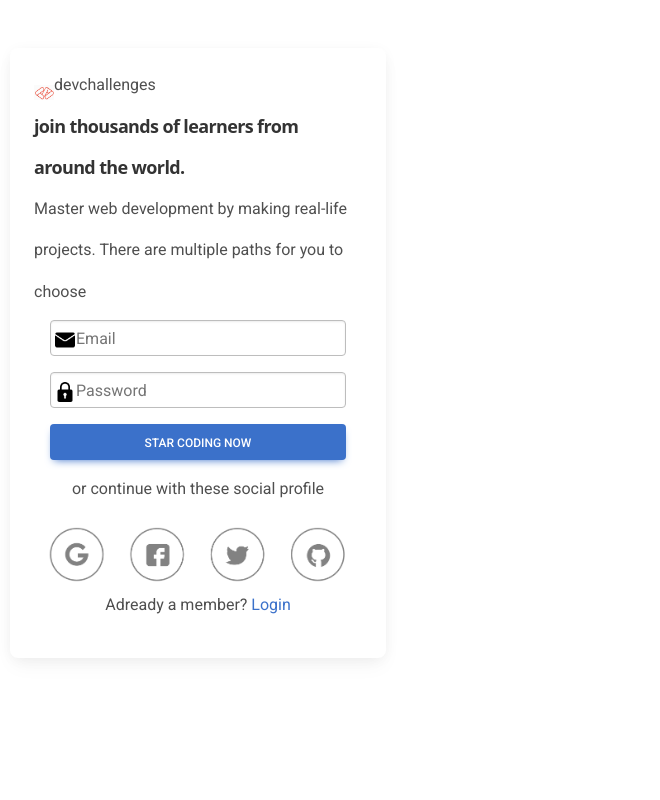
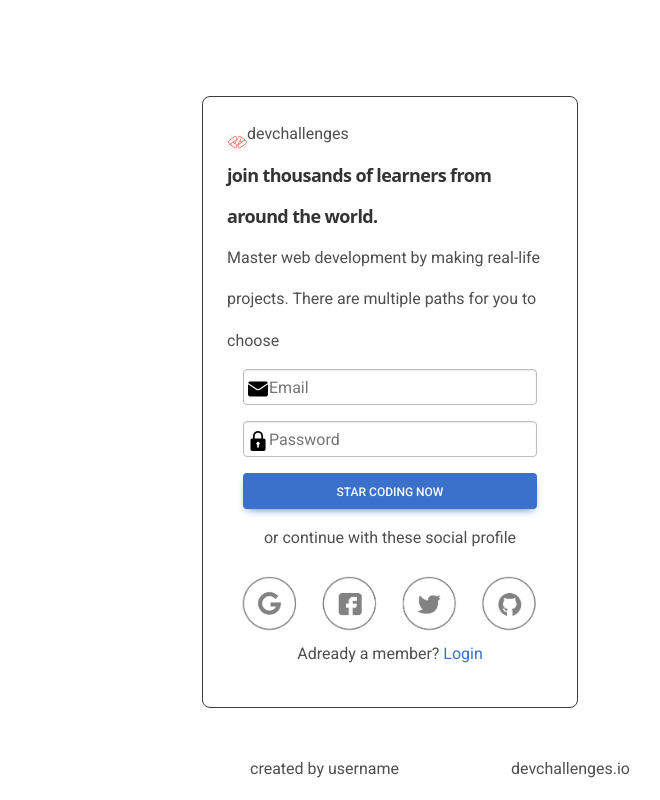
Before and after one commit to rizava810529/miniProyectoPhp, a PHP site: page /views/checkInView/checkInView.php in a window 1280 px wide. Shown: the whole page, without its empty margins (250-910 px from the left). Run offline with PHP 8.4, Linux system fonts and the light colour scheme; some libraries are stand-ins or nearby versions.

Commit message:
vistas completas

```diff
--- a/views/changeView/changeView.php
+++ b/views/changeView/changeView.php
@@ -17,7 +17,8 @@
 <body>
     <div>
         <div class="h-100 d-flex  justify-content-start align-items-center  margin">
-            <a href=""> Back</a>
+        <img src="/asset/flecha-izquierda.png" alt="" style="width: 10px; height: 10px;">
+        <a href=""> Back</a>
         </div>
         <div class="card  d-flex justify-content-center align-items-center">
             <div class="card-body " style="width: 50%; height: 40%; ">
--- a/views/checkInView/checkInView.css
+++ b/views/checkInView/checkInView.css
@@ -36,3 +36,18 @@ font-weight: 600;
 line-height: normal;
 letter-spacing: -0.56px;
 }
+.margin{
+    margin-left: 320px;
+}
+.card {
+    border: none; /* Elimina el borde */
+    box-shadow: none; /* Elimina el sombreado */
+    /* Otros estilos personalizados si es necesario */
+}
+
+.line{
+    border: 1px solid #3e3b3b
+}
+.contenido{
+    margin-left: 180px;
+}
--- a/views/checkInView/checkInView.php
+++ b/views/checkInView/checkInView.php
@@ -1,39 +1,35 @@
 <!DOCTYPE html>
 <html>
+
 <head>
     <title>Iniciar Sesión</title>
     <!-- Font Awesome -->
-    <link
-    href="https://cdnjs.cloudflare.com/ajax/libs/font-awesome/6.0.0/css/all.min.css"
-    rel="stylesheet"
-    />
+    <link href="https://cdnjs.cloudflare.com/ajax/libs/font-awesome/6.0.0/css/all.min.css" rel="stylesheet" />
     <!-- Google Fonts -->
-    <link
-    href="https://fonts.googleapis.com/css?family=Roboto:300,400,500,700&display=swap"
-    rel="stylesheet"
-    />
+    <link href="https://fonts.googleapis.com/css?family=Roboto:300,400,500,700&display=swap" rel="stylesheet" />
     <!-- MDB -->
-    <link
-    href="https://cdnjs.cloudflare.com/ajax/libs/mdb-ui-kit/6.4.1/mdb.min.css"
-    rel="stylesheet"
-    />
-    <link  href="checkInView.css" rel="stylesheet"/>
+    <link href="https://cdnjs.cloudflare.com/ajax/libs/mdb-ui-kit/6.4.1/mdb.min.css" rel="stylesheet" />
+    <link href="checkInView.css" rel="stylesheet" />
 </head>
+
 <body>
-
-<div style="width: 800px; height: 150px;  " class="m-5">
-    <div class="container mt-5" >
+    <div class="d-flex flex-column justify-content-center align-items-center">
+        <div style="width: 800px; height:auto; " class="m-5 d-flex flex-column">
+            <div class="container mt-5">
                 <div class="row justify-content-center">
                     <div class="col-md-6 gap-5">
-                <div class="card ">
+                        <div class="card  line">
 
                             <div class="card-body">
                                 <form method="post" action="login.php">
 
                                     <div class="d-flex align-items-center">
 
-                               <div class="d-flex  align-items-start"> <img src="/asset/logo.png" alt="" style="width: 20px; height: 15px; "></div>
-                                <div class="d-flex justify-content-center align-items-center"><p>devchallenges</p></div>
+                                        <div class="d-flex  align-items-start"> <img src="/asset/logo.png" alt=""
+                                                style="width: 20px; height: 15px; "></div>
+                                        <div class="d-flex justify-content-center align-items-center">
+                                            <p>devchallenges</p>
+                                        </div>
 
                                     </div>
                                     <div class="texto1">
@@ -48,14 +44,17 @@
 
                                     <div class="form-group m-3 inputDiv ">
                                         <img src="../../asset/email.png" alt="" style="width: 20px; height: 20px; ">
-                                <input type="text" id="usuario" name="usuario" class="form-control texto4" placeholder="Email" required>
+                                        <input type="text" id="usuario" name="usuario" class="form-control texto4"
+                                            placeholder="Email" required>
                                     </div>
                                     <div class="form-group m-3 inputDiv">
                                         <img src="../../asset/candado.png" alt="" style="width: 20px; height: 20px; ">
-                                <input type="password" id="contrasena" name="contrasena" placeholder="Password" class="form-control texto4" required>
+                                        <input type="password" id="contrasena" name="contrasena" placeholder="Password"
+                                            class="form-control texto4" required>
                                     </div>
                                     <div class="text-center m-3">
-                                <button type="submit" class="btn btn-primary btn-block texto4">star coding now</button>
+                                        <button type="submit" class="btn btn-primary btn-block texto4">star coding
+                                            now</button>
                                     </div>
                                     <div class=" d-flex justify-content-center align-items-center texto4">
                                         <p>or continue with these social profile</p>
@@ -75,13 +74,19 @@
                 </div>
             </div>
         </div>
+    </div>
+    <div style="width: 700px; height:auto; " class="contenido">
+        <div class="d-flex justify-content-between align-items-center margin ">
+            <p>created by username</p>
+            <p>devchallenges.io</p>
+        </div>
+    </div>
 
 
      <!-- MDB -->
-<script
-  type="text/javascript"
-  src="https://cdnjs.cloudflare.com/ajax/libs/mdb-ui-kit/6.4.1/mdb.min.js"
-></script>
+    <script type="text/javascript" src="https://cdnjs.cloudflare.com/ajax/libs/mdb-ui-kit/6.4.1/mdb.min.js">
+    </script>
 
 </body>
+
 </html>
--- a/views/loginView/loginView.css
+++ b/views/loginView/loginView.css
@@ -36,3 +36,6 @@ font-weight: 600;
 line-height: normal;
 letter-spacing: -0.56px;
 }
+.gap{
+    gap: 130px;
+}
--- a/views/loginView/loginView.php
+++ b/views/loginView/loginView.php
@@ -24,7 +24,7 @@
 
     <div class="container d-flex flex-column justify-content-center align-items-center">
 
-        <div style="width: 900px; height: 200px;  " class="m-5">
+        <div style="width: 900px; height:auto;  " class="m-5">
                 <div class="container mt-5" >
                     <div class="row justify-content-center">
                         <div class="col-md-6 gap-5">
@@ -74,13 +74,13 @@
                     </div>
                 </div>
             </div>
-            <div class="d-flex justify-content-between align-items-center">
+            <div class="d-flex justify-content-between align-items-center texto4 gap">
                 <p>createb by  <u>username</u> </p>
+
                 <P>devChallenges.io</P>
 
             </div>
         </div>
-    </div>
 
 
 
```
Also changed, not shown: asset/flecha-izquierda.png (added). Lines whose indentation alone changed are shown as unchanged.
